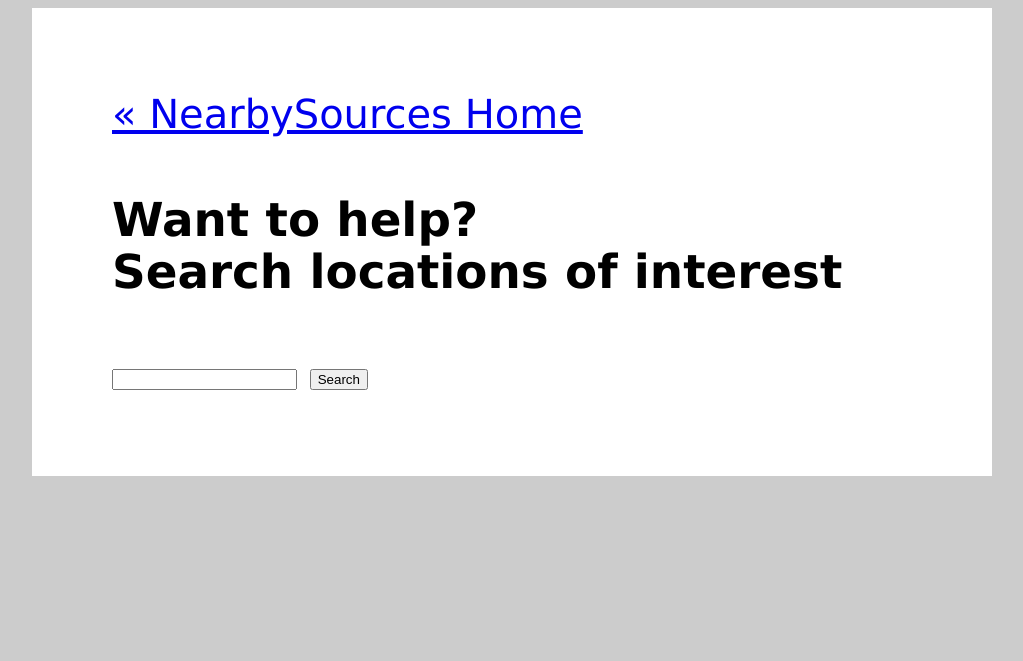
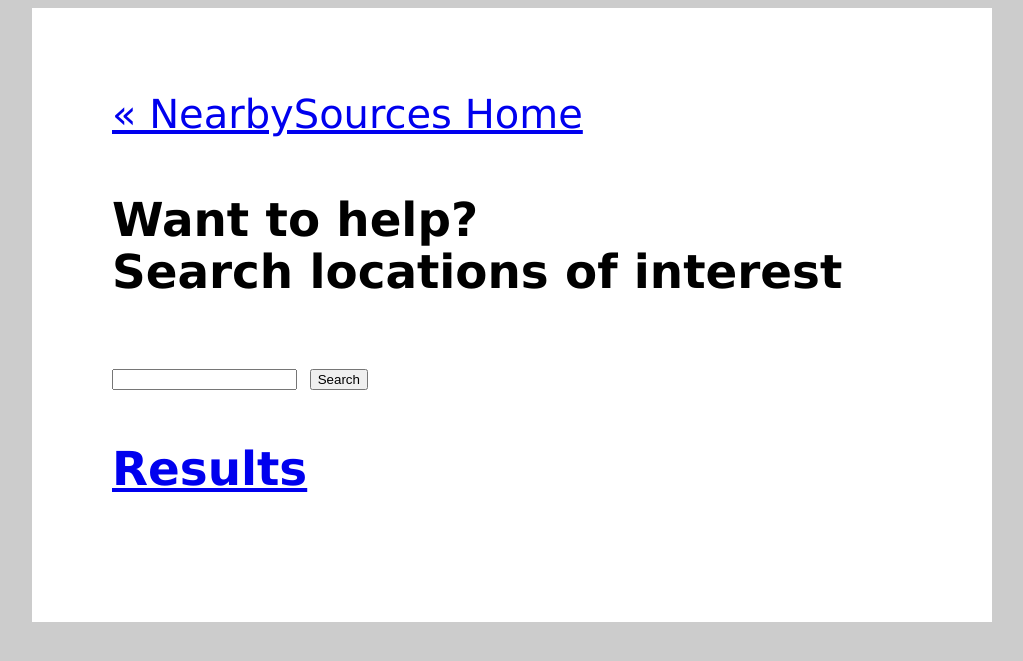
Before and after one commit to bellisk/nearbysources, a Django app: template nearbysources/questions/templates/info.html in a window 1280 px wide. Shown: the top 661 px of the page, without its empty margins (128-1151 px from the left). Run offline with Django 3.2, Linux system fonts and the light colour scheme; the template is opened without the code that fills it, so the values that code supplies are empty.

Commit message:
Link to results from questionnaire info page.

```diff
--- a/nearbysources/questions/templates/info.html
+++ b/nearbysources/questions/templates/info.html
@@ -18,4 +18,7 @@
             <input type="submit" value="Search">
         </form>
     </div>
+    <div>
+        <h3><a href="{% url "nearbysources.questions.views.results" q_id language %}">Results</a></h3>
+    </div>
 {% endblock %}
```
